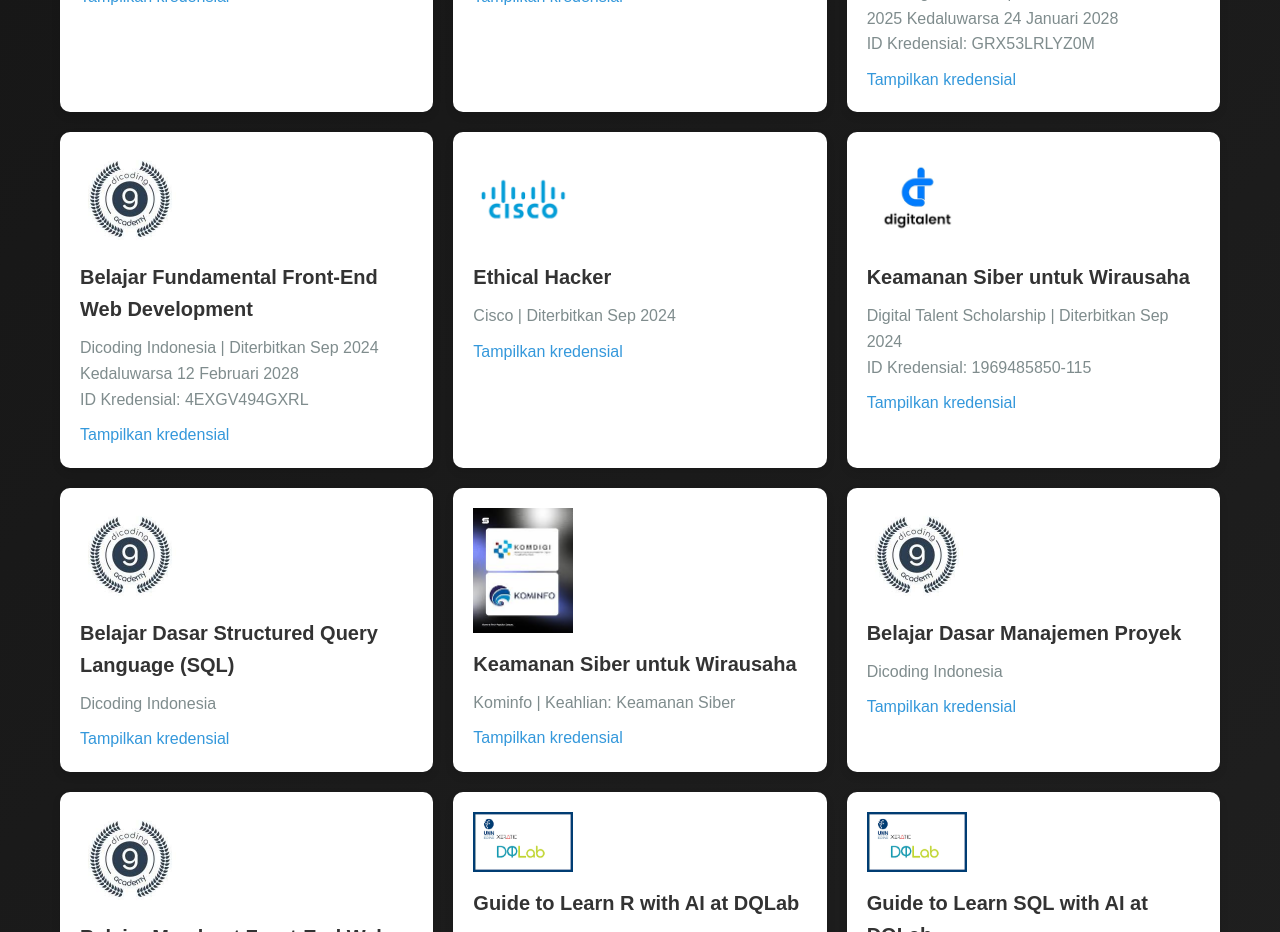
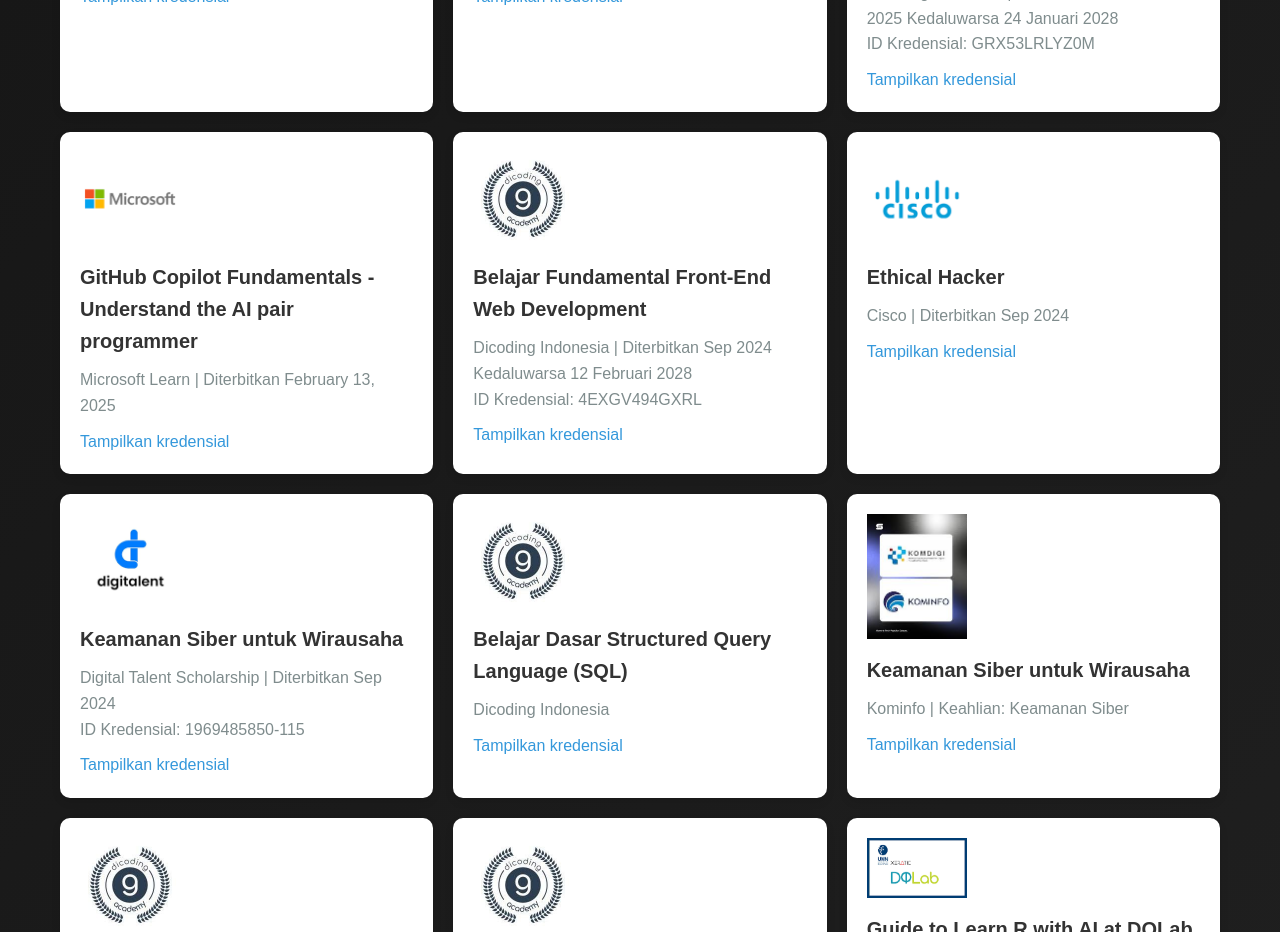
Before and after one commit to bagasgr/portfolio, a React (Create React App) app: page /certifikat in a window 1280 px wide. Shown: the part 2380-3312 px from the top of the page. Built offline with nearby package versions, Linux system fonts and the light colour scheme.

Commit message:
memperbaiki bagian sertifikat

```diff
--- a/src/components/certifikat.js
+++ b/src/components/certifikat.js
@@ -37,9 +37,14 @@
                     <div className="sertifikat-details">
                         <h2>Fundamentals of machine learning</h2>
                         <p>Microsoft| Diterbitkan 31 January 2025</p>
-                        <a href="https://learn.microsoft.com/en-us/users/bagasgilangramadhan-0878/achievements/print/uytqq5u3" className="credential-link" target="_blank" rel="noopener noreferrer">
-                            Tampilkan kredensial
-                        </a>
+                        <a
+                    href="/pdf/microsoft.pdf"
+                    className="credential-link"
+                    target="_blank"
+                    rel="noopener noreferrer"
+                >
+                    Tampilkan kredensial
+                </a>
                     </div>
                 </div>
 
@@ -52,6 +57,22 @@
                         <a href="https://www.dicoding.com/users/bagas_gilang_ramadha/academies" className="credential-link" target="_blank" rel="noopener noreferrer">
                             Tampilkan kredensial
                         </a>
+                    </div>
+                </div>
+
+                <div className="sertifikat-item">
+                <img src={microsoft} alt="Logo microsoft" className="sertifikat-logo" />
+                    <div className="sertifikat-details">
+                        <h2>GitHub Copilot Fundamentals - Understand the AI pair programmer</h2>
+                        <p>Microsoft Learn | Diterbitkan February 13, 2025</p>
+                        <a
+                    href="/pdf/microsoft2.pdf"
+                    className="credential-link"
+                    target="_blank"
+                    rel="noopener noreferrer"
+                >
+                    Tampilkan kredensial
+                </a>
                     </div>
                 </div>
 
```
Also changed, not shown: 2 other files (tests, documents, lock files or other folders).
